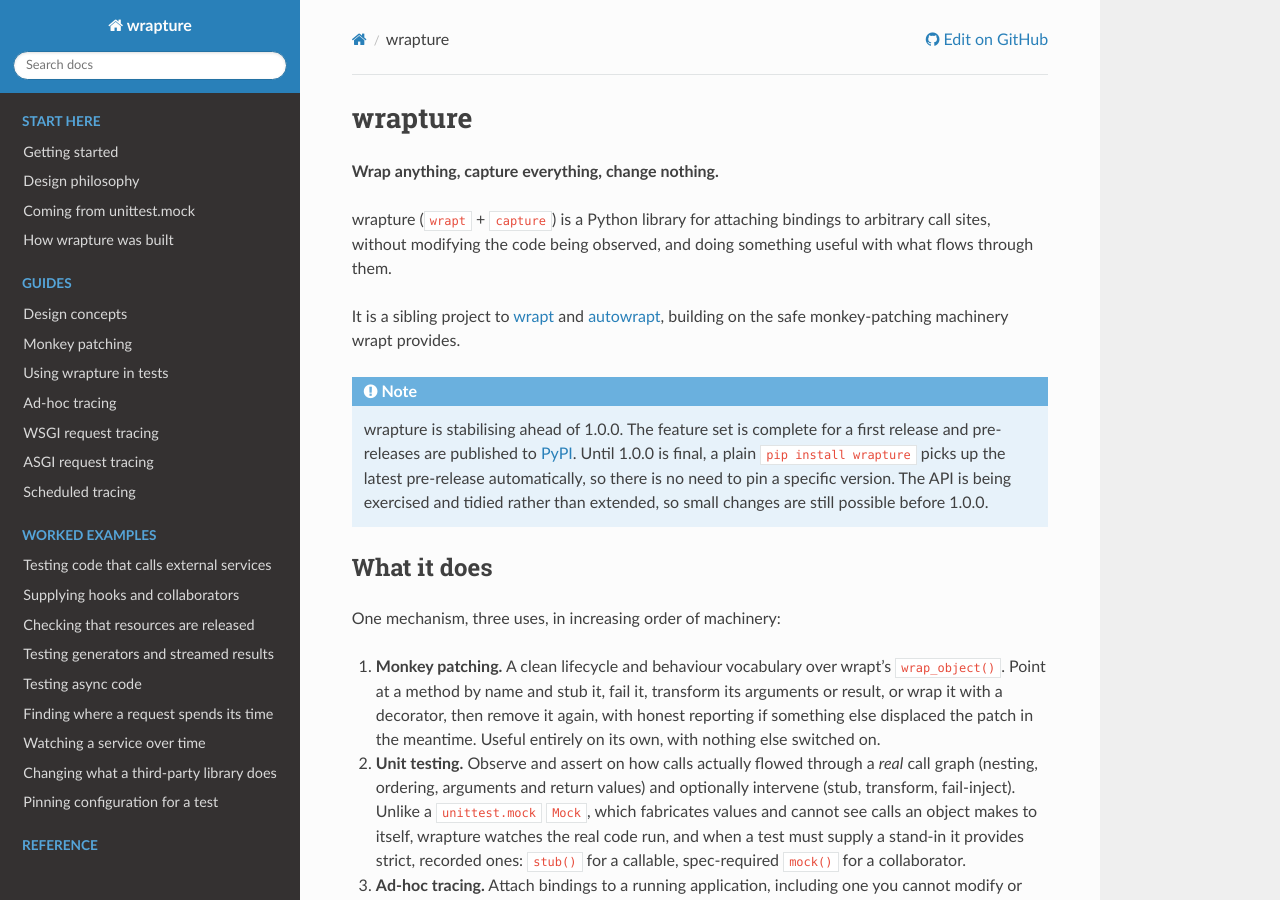
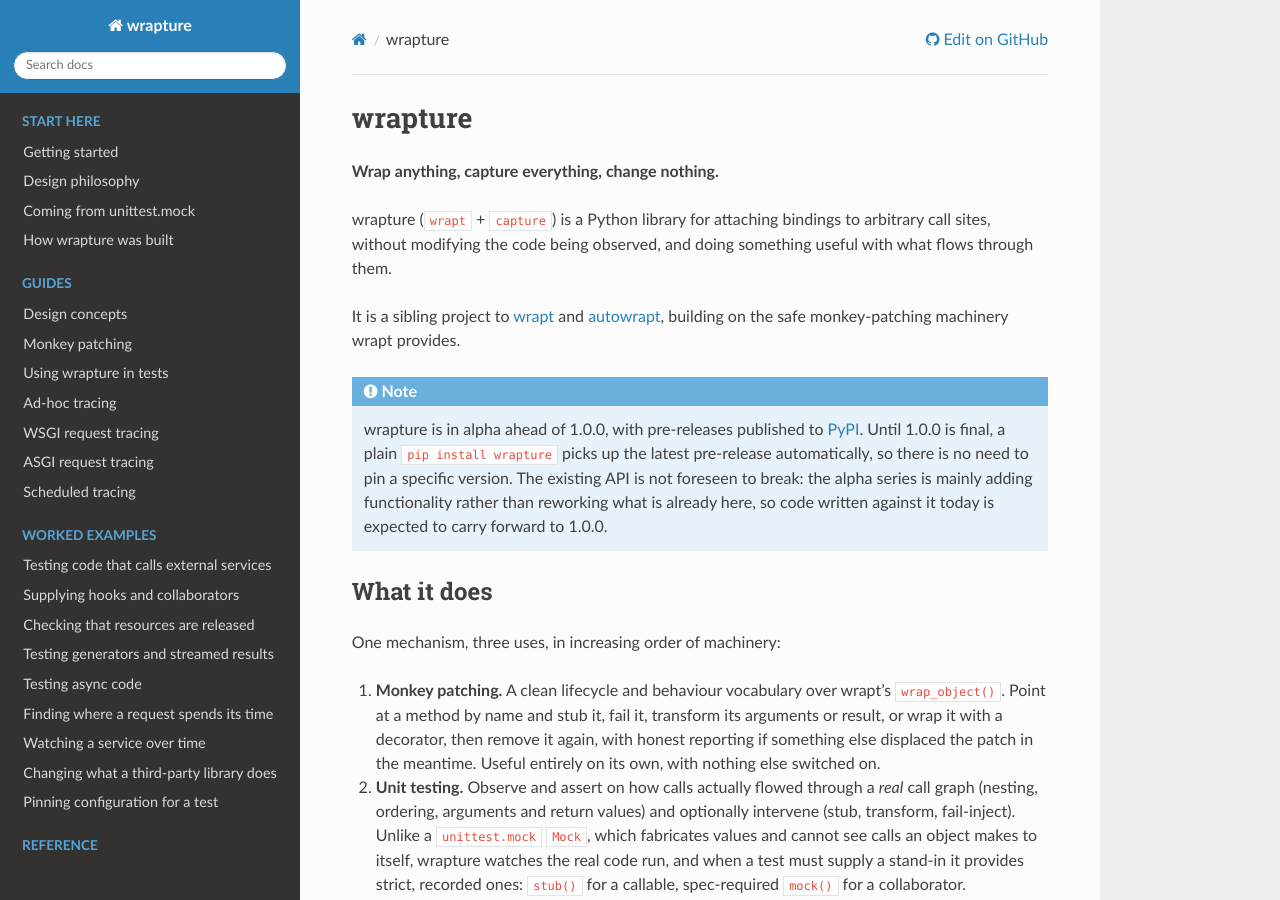
Before and after one commit to GrahamDumpleton/wrapture, a Sphinx documentation site: the page built from docs/index.md, in a window 1280 px wide and 900 px high. Built offline with Sphinx 7.4.7 and the Read the Docs theme 3.1.0, drawn with Linux system fonts in a browser that asks for light colours.

Commit message:
Reword the status notes for an alpha that is growing.
The docs index note and the README blockquote said the feature set
was complete for a first release and the API was being tidied rather
than extended, which log capture has already outgrown. Both now say
what the alpha series actually promises: the existing API is not
foreseen to break, the series is mainly adding functionality rather
than reworking what is already here, and code written against it
today is expected to carry forward to 1.0.0. The pre-release install
guidance is unchanged.

````diff
--- a/docs/index.md
+++ b/docs/index.md
@@ -11,13 +11,13 @@
 the safe monkey-patching machinery wrapt provides.
 
 ```{note}
-wrapture is stabilising ahead of 1.0.0. The feature set is complete
-for a first release and pre-releases are published to
+wrapture is in alpha ahead of 1.0.0, with pre-releases published to
 [PyPI](https://pypi.org/project/wrapture/). Until 1.0.0 is final, a
 plain `pip install wrapture` picks up the latest pre-release
-automatically, so there is no need to pin a specific version. The API
-is being exercised and tidied rather than extended, so small changes
-are still possible before 1.0.0.
+automatically, so there is no need to pin a specific version. The
+existing API is not foreseen to break: the alpha series is mainly
+adding functionality rather than reworking what is already here, so
+code written against it today is expected to carry forward to 1.0.0.
 ```
 
 ## What it does
````
Also changed, not shown: README.md (+6 -6 lines).
